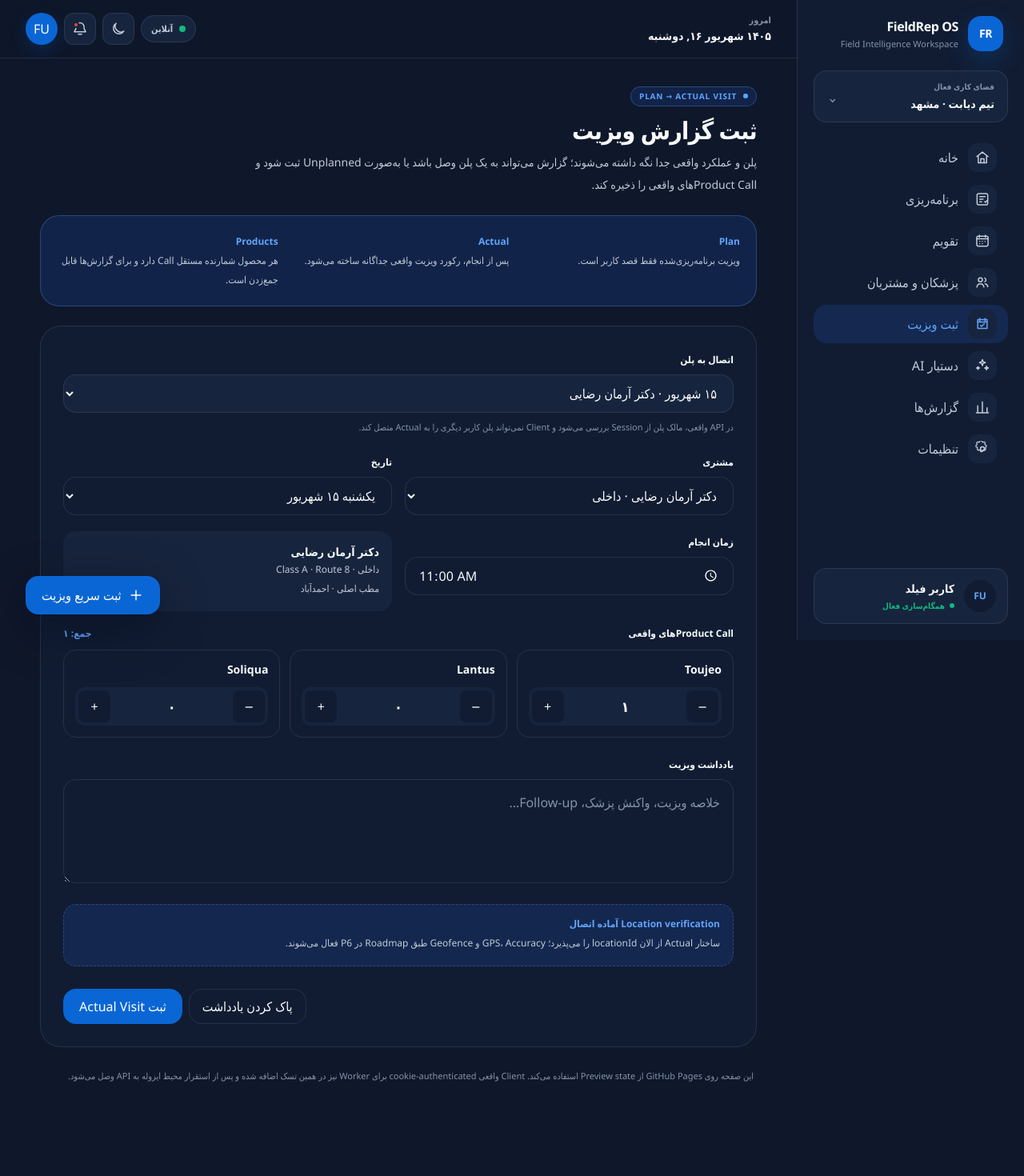
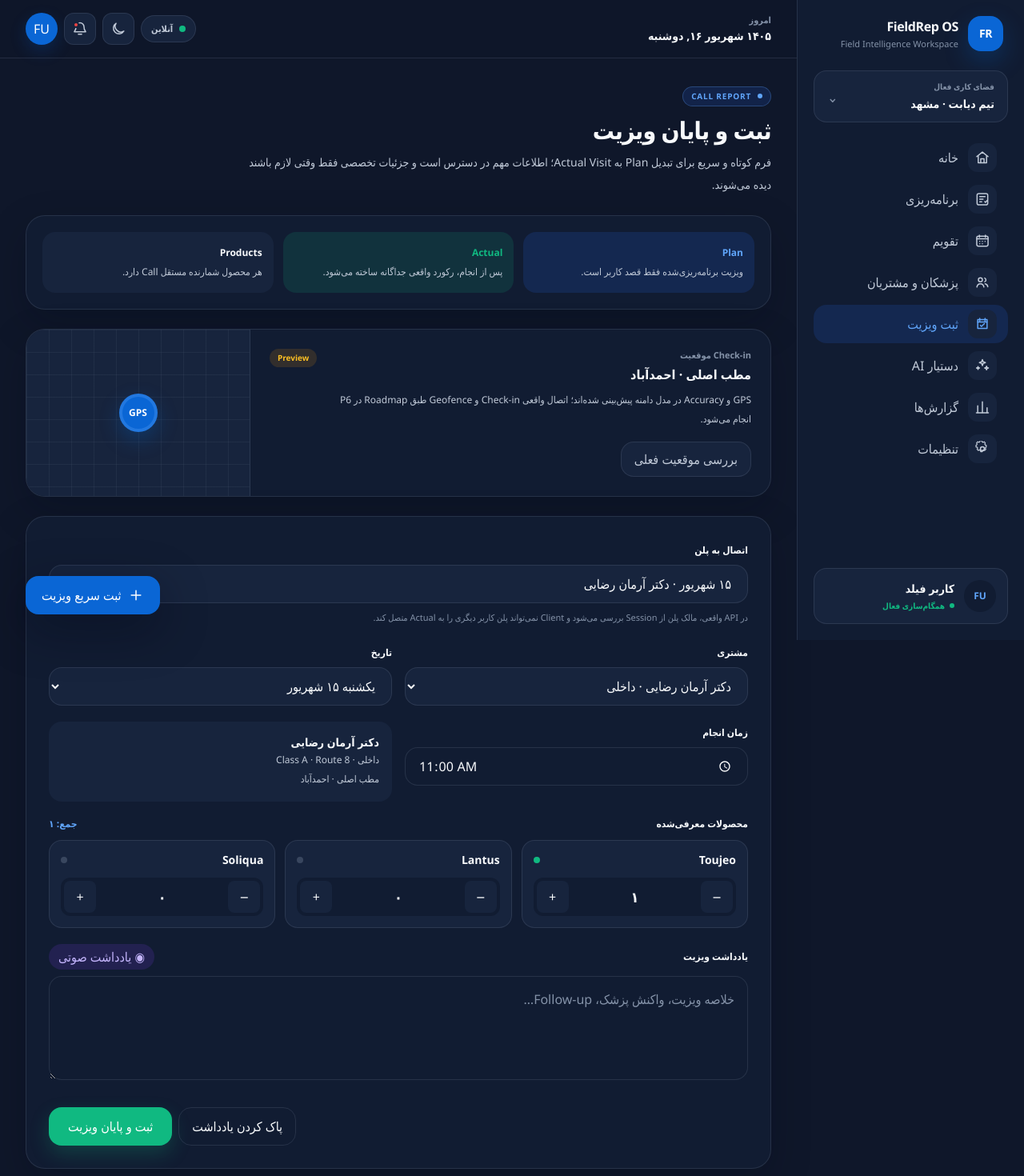
Before and after one commit to abbaselotfi/fieldrep-os, a React (Vite) app in the folder apps/web/: page /visit/new in a window 1280 px wide. Shown: the top 1470 px of the page at 80% size. Before the commit the page ends 1405 px from the top, so only its background shows below. Built offline with nearby package versions, Linux system fonts and the light colour scheme.

Commit message:
UI: simplify and modernize visit report workflow

```diff
--- a/apps/web/src/pages/VisitPage.tsx
+++ b/apps/web/src/pages/VisitPage.tsx
@@ -83,21 +83,43 @@ export function VisitPage() {
   }
 
   return (
-    <section className="mx-auto max-w-4xl space-y-6">
+    <section className="mx-auto max-w-5xl space-y-6">
       <PageHeader
-        eyebrow="PLAN → ACTUAL VISIT"
-        title="ثبت گزارش ویزیت"
-        description="پلن و عملکرد واقعی جدا نگه داشته می‌شوند؛ گزارش می‌تواند به یک پلن وصل باشد یا به‌صورت Unplanned ثبت شود و Product Callهای واقعی را ذخیره کند."
+        eyebrow="CALL REPORT"
+        title="ثبت و پایان ویزیت"
+        description="فرم کوتاه و سریع برای تبدیل Plan به Actual Visit؛ اطلاعات مهم در دسترس است و جزئیات تخصصی فقط وقتی لازم باشند دیده می‌شوند."
       />
 
-      <article className="grid gap-3 rounded-[24px] border border-[var(--accent-border)] bg-[var(--accent-soft)] p-4 text-xs leading-6 text-[var(--text-secondary)] sm:grid-cols-3 sm:p-5">
-        <div><strong className="block text-[var(--accent-strong)]">Plan</strong>ویزیت برنامه‌ریزی‌شده فقط قصد کاربر است.</div>
-        <div><strong className="block text-[var(--accent-strong)]">Actual</strong>پس از انجام، رکورد ویزیت واقعی جداگانه ساخته می‌شود.</div>
-        <div><strong className="block text-[var(--accent-strong)]">Products</strong>هر محصول شمارنده مستقل Call دارد و برای گزارش‌ها قابل جمع‌زدن است.</div>
+      <article className="app-card grid gap-3 p-4 text-xs leading-6 text-[var(--text-secondary)] sm:grid-cols-3 sm:p-5">
+        <div className="rounded-2xl bg-[var(--accent-soft)] p-3.5"><strong className="block text-[var(--accent-strong)]">Plan</strong>ویزیت برنامه‌ریزی‌شده فقط قصد کاربر است.</div>
+        <div className="rounded-2xl bg-[var(--success-soft)] p-3.5"><strong className="block text-[var(--success)]">Actual</strong>پس از انجام، رکورد واقعی جداگانه ساخته می‌شود.</div>
+        <div className="rounded-2xl bg-[var(--surface-soft)] p-3.5"><strong className="block text-[var(--text-primary)]">Products</strong>هر محصول شمارنده مستقل Call دارد.</div>
+      </article>
+
+      <article className="app-card overflow-hidden">
+        <div className="grid gap-0 md:grid-cols-[minmax(0,1fr)_280px]">
+          <div className="p-5 sm:p-6">
+            <div className="flex items-start justify-between gap-4">
+              <div>
+                <p className="text-[11px] font-bold text-[var(--text-tertiary)]">Check-in موقعیت</p>
+                <h2 className="mt-1 text-base font-black">{customer.locations[0]!.label} · {customer.locations[0]!.area}</h2>
+                <p className="mt-2 text-xs leading-6 text-[var(--text-secondary)]">GPS و Accuracy در مدل دامنه پیش‌بینی شده‌اند؛ اتصال واقعی Check-in و Geofence طبق Roadmap در P6 انجام می‌شود.</p>
+              </div>
+              <span className="rounded-full bg-[var(--warning-soft)] px-2.5 py-1 text-[10px] font-black text-[var(--warning-strong)]">Preview</span>
+            </div>
+            <button type="button" className="mt-4 min-h-11 rounded-2xl border border-[var(--border-subtle)] bg-[var(--surface-soft)] px-4 text-xs font-extrabold text-[var(--text-secondary)]">بررسی موقعیت فعلی</button>
+          </div>
+          <div className="relative min-h-44 overflow-hidden border-t border-[var(--border-subtle)] bg-[var(--surface-soft)] md:border-r md:border-t-0">
+            <div className="absolute inset-0 opacity-50" style={{ backgroundImage: 'linear-gradient(var(--border-subtle) 1px, transparent 1px), linear-gradient(90deg, var(--border-subtle) 1px, transparent 1px)', backgroundSize: '28px 28px' }} />
+            <div className="absolute inset-0 grid place-items-center">
+              <div className="grid h-12 w-12 place-items-center rounded-full border-4 border-[var(--accent-border)] bg-[var(--accent)] text-xs font-black text-white shadow-[0_10px_26px_rgba(0,102,204,.3)]">GPS</div>
+            </div>
+          </div>
+        </div>
       </article>
 
       <form
-        className="space-y-5 rounded-[26px] border border-[var(--border-subtle)] bg-white p-5 sm:p-7"
+        className="app-card space-y-5 p-5 sm:p-7"
         onSubmit={(event) => {
           event.preventDefault()
           submitVisit()
@@ -130,7 +152,7 @@ export function VisitPage() {
                 setCustomerId(event.target.value)
                 setSubmitted(null)
               }}
-              className="mt-2 min-h-12 w-full rounded-2xl border border-[var(--border-subtle)] bg-white px-4 text-sm disabled:bg-[var(--surface-soft)] disabled:text-[var(--text-secondary)]"
+              className="mt-2 min-h-12 w-full rounded-2xl border border-[var(--border-subtle)] bg-[var(--surface-raised)] px-4 text-sm disabled:bg-[var(--surface-soft)] disabled:text-[var(--text-secondary)]"
             >
               {demoCustomers.map((item) => <option key={item.id} value={item.id}>{item.name} · {item.specialty}</option>)}
             </select>
@@ -145,7 +167,7 @@ export function VisitPage() {
                 setVisitDate(event.target.value)
                 setSubmitted(null)
               }}
-              className="mt-2 min-h-12 w-full rounded-2xl border border-[var(--border-subtle)] bg-white px-4 text-sm disabled:bg-[var(--surface-soft)] disabled:text-[var(--text-secondary)]"
+              className="mt-2 min-h-12 w-full rounded-2xl border border-[var(--border-subtle)] bg-[var(--surface-raised)] px-4 text-sm disabled:bg-[var(--surface-soft)] disabled:text-[var(--text-secondary)]"
             >
               {previewPlannerDays.map((day) => (
                 <option key={day.planDate} value={day.planDate}>{day.weekday} {day.jalaliDay.toLocaleString('fa-IR')} شهریور</option>
@@ -164,7 +186,7 @@ export function VisitPage() {
                 setTime(event.target.value)
                 setSubmitted(null)
               }}
-              className="mt-2 min-h-12 w-full rounded-2xl border border-[var(--border-subtle)] bg-white px-4 text-sm"
+              className="mt-2 min-h-12 w-full rounded-2xl border border-[var(--border-subtle)] bg-[var(--surface-raised)] px-4 text-sm"
             />
           </label>
           <div className="rounded-2xl bg-[var(--surface-soft)] p-4 text-xs leading-6 text-[var(--text-secondary)]">
@@ -176,19 +198,22 @@ export function VisitPage() {
 
         <fieldset>
           <div className="flex flex-wrap items-end justify-between gap-2">
-            <legend className="text-xs font-bold">Product Callهای واقعی</legend>
+            <legend className="text-xs font-bold">محصولات معرفی‌شده</legend>
             <span className="text-xs font-black text-[var(--accent-strong)]">جمع: {totalProductCalls.toLocaleString('fa-IR')}</span>
           </div>
           <div className="mt-3 grid gap-3 sm:grid-cols-3">
             {previewVisitProducts.map((product) => {
               const count = productCounts[product.id] ?? 0
               return (
-                <div key={product.id} className="rounded-2xl border border-[var(--border-subtle)] p-3.5">
-                  <p className="text-sm font-black">{product.name}</p>
-                  <div className="mt-3 flex items-center justify-between rounded-xl bg-[var(--surface-soft)] p-1">
-                    <button type="button" onClick={() => setProductCount(product.id, count - 1)} className="grid h-10 w-10 place-items-center rounded-lg bg-white text-lg font-black" aria-label={`کاهش ${product.name}`}>−</button>
+                <div key={product.id} className="rounded-2xl border border-[var(--border-subtle)] bg-[var(--surface-soft)] p-3.5">
+                  <div className="flex items-center justify-between gap-2">
+                    <p className="text-sm font-black">{product.name}</p>
+                    <span className={['h-2 w-2 rounded-full', count > 0 ? 'bg-[var(--success)]' : 'bg-[var(--border-strong)]'].join(' ')} />
+                  </div>
+                  <div className="mt-3 flex items-center justify-between rounded-xl bg-[var(--surface-raised)] p-1">
+                    <button type="button" onClick={() => setProductCount(product.id, count - 1)} className="grid h-10 w-10 place-items-center rounded-lg bg-[var(--surface-soft)] text-lg font-black" aria-label={`کاهش ${product.name}`}>−</button>
                     <strong className="min-w-10 text-center text-lg font-black">{count.toLocaleString('fa-IR')}</strong>
-                    <button type="button" onClick={() => setProductCount(product.id, count + 1)} className="grid h-10 w-10 place-items-center rounded-lg bg-white text-lg font-black" aria-label={`افزایش ${product.name}`}>+</button>
+                    <button type="button" onClick={() => setProductCount(product.id, count + 1)} className="grid h-10 w-10 place-items-center rounded-lg bg-[var(--surface-soft)] text-lg font-black" aria-label={`افزایش ${product.name}`}>+</button>
                   </div>
                 </div>
               )
@@ -197,7 +222,10 @@ export function VisitPage() {
         </fieldset>
 
         <label className="block">
-          <span className="text-xs font-bold">یادداشت ویزیت</span>
+          <div className="flex items-center justify-between gap-3">
+            <span className="text-xs font-bold">یادداشت ویزیت</span>
+            <button type="button" className="rounded-full bg-[var(--ai-soft)] px-3 py-1 text-[10px] font-black text-[var(--ai-strong)]">◉ یادداشت صوتی</button>
+          </div>
           <textarea
             rows={4}
             value={notes}
@@ -206,21 +234,16 @@ export function VisitPage() {
               setSubmitted(null)
             }}
             placeholder="خلاصه ویزیت، واکنش پزشک، Follow-up…"
-            className="mt-2 w-full resize-y rounded-2xl border border-[var(--border-subtle)] bg-white p-4 text-sm"
+            className="mt-2 w-full resize-y rounded-2xl border border-[var(--border-subtle)] bg-[var(--surface-raised)] p-4 text-sm"
           />
         </label>
 
-        <div className="rounded-2xl border border-dashed border-[var(--accent-border)] bg-[var(--accent-soft)] p-4">
-          <p className="text-xs font-bold text-[var(--accent-strong)]">Location verification آماده اتصال</p>
-          <p className="mt-1 text-xs leading-6 text-[var(--text-secondary)]">ساختار Actual از الان locationId را می‌پذیرد؛ GPS، Accuracy و Geofence طبق Roadmap در P6 فعال می‌شوند.</p>
-        </div>
-
         {submitError === null ? null : (
-          <div role="alert" className="rounded-2xl bg-red-50 p-4 text-xs font-bold text-red-700">ثبت Preview ناموفق بود: {submitError}</div>
+          <div role="alert" className="rounded-2xl bg-[var(--danger-soft)] p-4 text-xs font-bold text-[var(--danger)]">ثبت Preview ناموفق بود: {submitError}</div>
         )}
 
         {submitted === null ? null : (
-          <div className="rounded-2xl border border-emerald-200 bg-emerald-50 p-4 text-xs leading-6 text-emerald-900">
+          <div className="rounded-2xl border border-[var(--border-subtle)] bg-[var(--success-soft)] p-4 text-xs leading-6 text-[var(--success)]">
             <strong className="block text-sm">Actual Visit با موفقیت در Preview ساخته شد.</strong>
             نوع: {submitted.source === 'planned' ? 'Planned → Actual' : 'Unplanned Actual'} · Product Calls: {submitted.productCalls.reduce((sum, call) => sum + call.callCount, 0).toLocaleString('fa-IR')}
           </div>
@@ -231,13 +254,13 @@ export function VisitPage() {
             setNotes('')
             setSubmitted(null)
             setSubmitError(null)
-          }} className="min-h-11 rounded-2xl border border-[var(--border-subtle)] px-4 text-sm font-bold">پاک کردن یادداشت</button>
-          <button type="submit" className="min-h-11 rounded-2xl bg-[var(--accent)] px-5 text-sm font-bold text-white">ثبت Actual Visit</button>
+          }} className="min-h-12 rounded-2xl border border-[var(--border-subtle)] px-4 text-sm font-bold">پاک کردن یادداشت</button>
+          <button type="submit" className="min-h-12 rounded-2xl bg-[var(--success)] px-6 text-sm font-black text-white shadow-[0_10px_24px_rgba(16,185,129,.22)]">ثبت و پایان ویزیت</button>
         </div>
       </form>
 
       <p className="px-1 text-[11px] leading-6 text-[var(--text-tertiary)]">
-        این صفحه روی GitHub Pages از Preview state استفاده می‌کند. Client واقعی cookie-authenticated برای Worker نیز در همین تسک اضافه شده و پس از استقرار محیط ایزوله به API وصل می‌شود.
+        این صفحه روی GitHub Pages از Preview state استفاده می‌کند. Client واقعی cookie-authenticated برای Worker پس از استقرار محیط ایزوله به API متصل می‌شود؛ GPS و Voice نیز فعلاً UI-ready هستند و داده ساختگی به‌عنوان evidence ذخیره نمی‌شود.
       </p>
     </section>
   )
```
